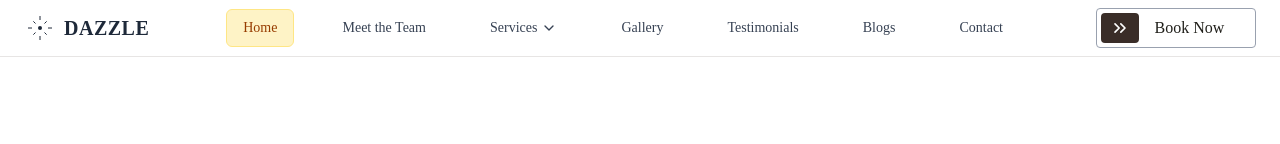
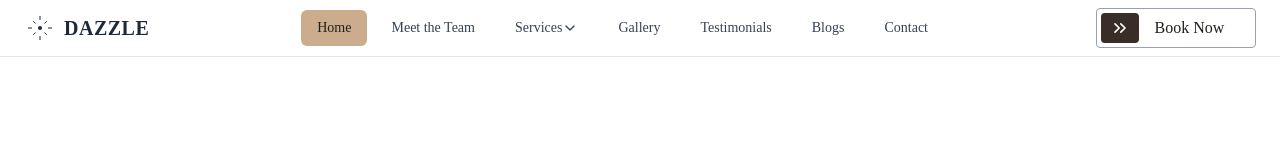
Before and after one commit to Khushi-83/Dazzle, a Next.js app: page / in a window 1280 px wide. Shown: the top 144 px of the page. Built offline with nearby package versions, Linux system fonts and the light colour scheme; a web font is replaced by a local one.

Commit message:
fix: update navigation item styles and improve GSAP animation setup

```diff
--- a/components/Header.tsx
+++ b/components/Header.tsx
@@ -62,16 +62,16 @@ export default function Header() {
         </div>
 
         {/* Navigation */}
-        <nav className="hidden md:flex items-center space-x-8">
+        <nav className="hidden md:flex items-center  md:gap-2">
           {navigationItems.map((item) => {
             const isActive = pathname === item.href;
 
             return (
-              <div key={item.name} className="relative">
+              <div key={item.name} className="relative ">
                 {item.hasDropdown ? (
                   <button
                     onClick={() => handleNavClick(item.name)}
-                    className={`flex items-center space-x-1 px-4 py-2 text-sm font-medium transition-all duration-200 rounded-full ${
+                    className={`flex items-center px-4 py-2 text-sm font-medium transition-all duration-200 rounded-full ${
                       isActive
                         ? "bg-amber-100 text-amber-800 border border-amber-200"
                         : "text-gray-700 hover:text-gray-900 hover:bg-gray-50"
@@ -88,9 +88,9 @@ export default function Header() {
                   <Link href={item.href}>
                     <button
                       onClick={() => handleNavClick(item.name)}
-                      className={`flex items-center space-x-1 px-4 py-2 text-sm font-medium transition-all duration-200 rounded-md ${
+                      className={`flex items-center  px-4 py-2 text-sm font-medium transition-all duration-200 rounded-md ${
                         isActive
-                          ? "bg-amber-100 text-amber-800 border border-amber-200"
+                          ? "bg-[var(--button-secondery)] "
                           : "text-gray-700 hover:text-gray-900 hover:bg-gray-50"
                       }`}
                     >
--- a/components/ui/HeroSection.tsx
+++ b/components/ui/HeroSection.tsx
@@ -9,18 +9,21 @@ const HeroSection = () => {
   const buttonsRef = useRef(null);
 
   useEffect(() => {
-    // Animate text
-    gsap.from(textRef.current, {
-      y: 200, // start 50px below
-      opacity: 0,
+    // Set initial state (prevents hydration mismatch)
+    gsap.set(textRef.current, { y: 200, opacity: 0 });
+    gsap.set(buttonsRef.current, { y: 200, opacity: 0 });
+
+    // Animate after
+    gsap.to(textRef.current, {
+      y: 0,
+      opacity: 1,
       duration: 1,
       ease: "power3.out",
     });
 
-    // Animate buttons with slight delay
-    gsap.from(buttonsRef.current, {
-      y: 200,
-      opacity: 0,
+    gsap.to(buttonsRef.current, {
+      y: 0,
+      opacity: 1,
       duration: 1,
       ease: "power3.out",
       delay: 0.5,
```
